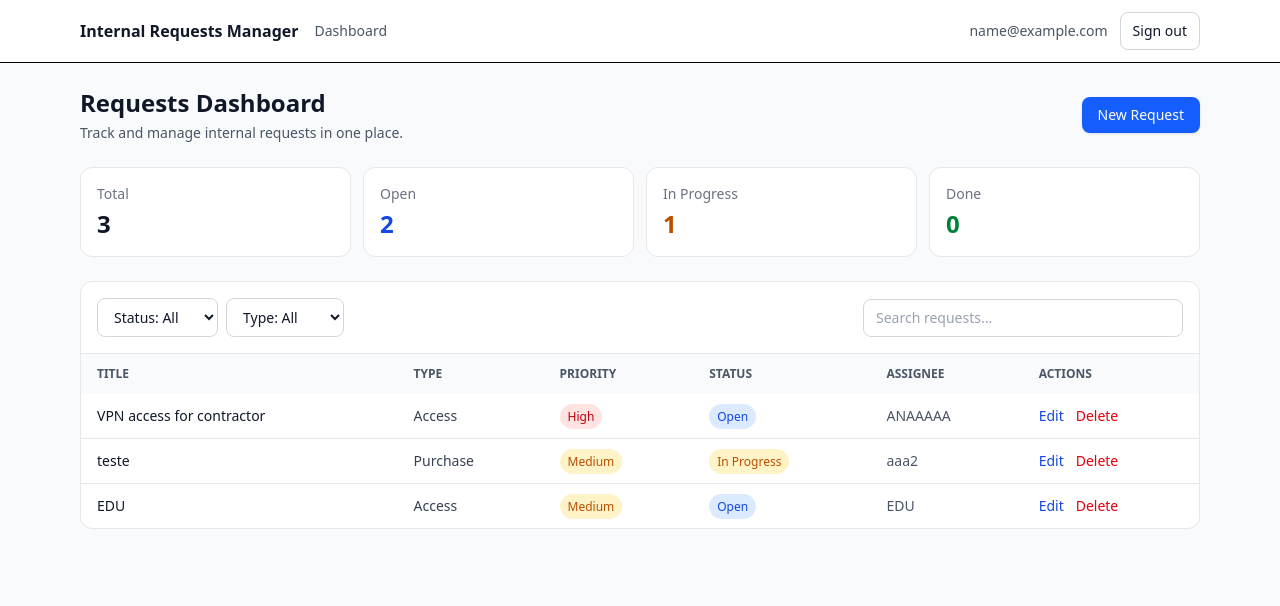
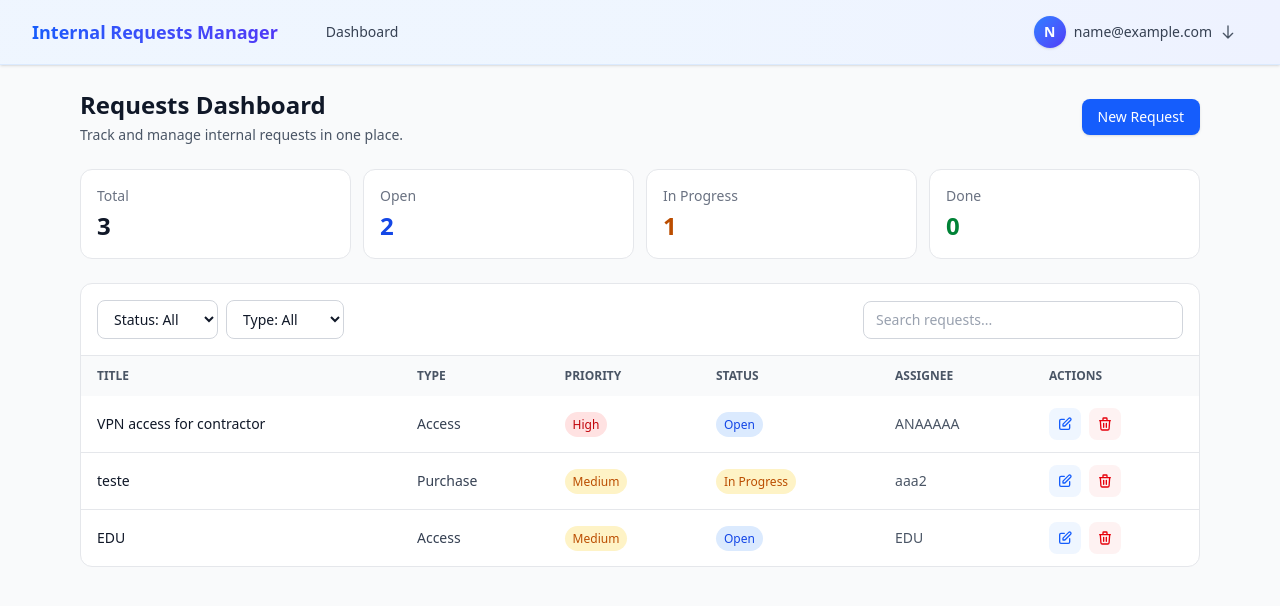
Before and after one commit to thamyresr/internal-requests-manager, a Vue app: page /dashboard in a window 1280 px wide. Both pictures are taken after typing "name@example.com", "Sample123" into the empty fields and a click on the button "Sign in". Shown: the top 606 px of the page. Built offline with nearby package versions, Linux system fonts and the light colour scheme; data requests are answered from the project's data file.

Commit message:
style: update edit and delete button

```diff
--- a/src/components/AppHeader.vue
+++ b/src/components/AppHeader.vue
@@ -1,59 +1,122 @@
 <script setup>
-import { computed } from "vue";
+import { computed, ref } from "vue";
 import { useRouter } from "vue-router";
 import { useAuthStore } from "../stores/authStore";
 
 const router = useRouter();
 const auth = useAuthStore();
+const isDropdownOpen = ref(false);
 
 const isLoggedIn = computed(() => auth.isAuthenticated.value);
 const email = computed(() => auth.user.value?.email || "");
+const userInitial = computed(() => email.value.charAt(0).toUpperCase());
 
 function onSignOut() {
   auth.signOut();
   router.push("/login");
+  isDropdownOpen.value = false;
+}
+
+function toggleDropdown() {
+  isDropdownOpen.value = !isDropdownOpen.value;
 }
 </script>
 
 <template>
-  <header class="border-b bg-white">
-    <div class="max-w-6xl mx-auto px-4 py-3 flex items-center justify-between">
-      <div class="flex items-center gap-4">
-        <RouterLink to="/dashboard" class="font-semibold text-gray-900 hover:opacity-90">
+  <header class="sticky top-0 z-50 border-b border-blue-100 bg-gradient-to-r from-blue-50 via-blue-50 to-indigo-50 shadow-sm">
+    <div class="max-w-7xl mx-auto px-4 sm:px-6 lg:px-8">
+      <div class="flex items-center justify-between h-16">
+        <!-- Logo e Título -->
+        <div class="flex items-center gap-8">
+          <RouterLink
+            to="/dashboard"
+            class="flex items-center gap-2 font-bold text-lg bg-gradient-to-r from-blue-600 to-indigo-600 bg-clip-text text-transparent hover:opacity-80 transition-opacity"
+          >
+
             Internal Requests Manager
           </RouterLink>
 
+          <!-- Nav Links -->
+          <nav v-if="isLoggedIn" class="hidden sm:flex items-center gap-0">
             <RouterLink
-          v-if="isLoggedIn"
               to="/dashboard"
-          class="text-sm text-gray-600 hover:text-gray-900 hover:underline"
+              class="px-4 py-2 text-sm font-medium text-gray-700 hover:text-blue-600 transition-colors relative group"
             >
               Dashboard
+              <span class="absolute bottom-0 left-4 right-4 h-0.5 bg-blue-600 rounded transform scale-x-0 group-hover:scale-x-100 transition-transform origin-left"></span>
             </RouterLink>
+          </nav>
         </div>
 
-      <div class="flex items-center gap-3">
+        <!-- User Menu -->
+        <div class="flex items-center gap-4">
           <template v-if="isLoggedIn">
-          <span class="hidden sm:inline text-sm text-gray-600">{{ email }}</span>
+            <!-- Dropdown Menu -->
+            <div class="relative">
+              <button
+                type="button"
+                @click="toggleDropdown"
+                class="flex items-center gap-2 px-3 py-2 rounded-lg hover:bg-white/50 transition-colors"
+              >
+                <!-- Avatar -->
+                <div class="w-8 h-8 rounded-full bg-gradient-to-br from-blue-500 to-indigo-600 text-white flex items-center justify-center text-sm font-semibold shadow-sm">
+                  {{ userInitial }}
+                </div>
+                <span class="hidden sm:inline text-sm text-gray-700">{{ email }}</span>
+                <svg
+                  class="w-4 h-4 text-gray-600 transition-transform"
+                  :class="{ 'rotate-180': isDropdownOpen }"
+                  fill="none"
+                  stroke="currentColor"
+                  viewBox="0 0 24 24"
+                >
+                  <path stroke-linecap="round" stroke-linejoin="round" stroke-width="2" d="M19 14l-7 7m0 0l-7-7m7 7V3"/>
+                </svg>
+              </button>
+
+              <!-- Dropdown Panel -->
+              <transition
+                enter-active-class="transition ease-out duration-100"
+                enter-from-class="opacity-0 scale-95"
+                enter-to-class="opacity-100 scale-100"
+                leave-active-class="transition ease-in duration-75"
+                leave-from-class="opacity-100 scale-100"
+                leave-to-class="opacity-0 scale-95"
+              >
+                <div
+                  v-if="isDropdownOpen"
+                  class="absolute right-0 mt-2 w-48 rounded-lg bg-white shadow-lg border border-gray-200 overflow-hidden"
+                >
+                  <div class="px-4 py-3 border-b border-gray-100">
+                    <p class="text-sm text-gray-600">Logged in as</p>
+                    <p class="text-sm font-semibold text-gray-900 truncate">{{ email }}</p>
+                  </div>
 
                   <button
                     type="button"
-            class="rounded-lg border border-gray-300 bg-white px-3 py-2 text-sm font-medium text-gray-900 hover:bg-gray-50"
                     @click="onSignOut"
+                    class="w-full text-left px-4 py-2 text-sm text-gray-700 hover:bg-red-50 hover:text-red-700 transition-colors flex items-center gap-2"
                   >
+                    <svg class="w-4 h-4" fill="none" stroke="currentColor" viewBox="0 0 24 24">
+                      <path stroke-linecap="round" stroke-linejoin="round" stroke-width="2" d="M17 16l4-4m0 0l-4-4m4 4H7m6 4v1a3 3 0 01-3 3H6a3 3 0 01-3-3V7a3 3 0 013-3h4a3 3 0 013 3v1"/>
+                    </svg>
                     Sign out
                   </button>
+                </div>
+              </transition>
+            </div>
           </template>
 
           <template v-else>
             <RouterLink
               to="/login"
-            class="rounded-lg bg-blue-600 px-3 py-2 text-sm font-medium text-white hover:bg-blue-700"
+              class="px-4 py-2 rounded-lg bg-gradient-to-r from-blue-600 to-indigo-600 text-white text-sm font-medium hover:shadow-lg hover:shadow-blue-200 transition-all duration-200"
             >
               Sign in
             </RouterLink>
           </template>
         </div>
       </div>
+    </div>
   </header>
 </template>
--- a/src/views/DashboardView.vue
+++ b/src/views/DashboardView.vue
@@ -220,20 +220,26 @@ function priorityClasses(priority) {
               </td>
 
               <td class="px-4 py-3">
-                <div class="flex gap-3">
+                <div class="flex gap-2 items-center">
                   <RouterLink
-                    class="font-medium text-blue-700 hover:text-blue-800 hover:underline"
+                    class="inline-flex items-center justify-center w-8 h-8 rounded-lg bg-blue-50 text-blue-600 hover:bg-blue-100 transition-colors"
                     :to="`/requests/${r.id}/edit`"
+                    title="Edit request"
                   >
-                    Edit
+                    <svg class="w-4 h-4" fill="none" stroke="currentColor" viewBox="0 0 24 24">
+                      <path stroke-linecap="round" stroke-linejoin="round" stroke-width="2" d="M11 5H6a2 2 0 00-2 2v11a2 2 0 002 2h11a2 2 0 002-2v-5m-1.414-9.414a2 2 0 112.828 2.828L11.828 15H9v-2.828l8.586-8.586z"/>
+                    </svg>
                   </RouterLink>
 
                   <button
                     type="button"
-                    class="font-medium text-red-600 hover:text-red-700 hover:underline"
+                    class="inline-flex items-center justify-center w-8 h-8 rounded-lg bg-red-50 text-red-600 hover:bg-red-100 transition-colors"
                     @click="onDelete(r.id)"
+                    title="Delete request"
                   >
-                    Delete
+                    <svg class="w-4 h-4" fill="none" stroke="currentColor" viewBox="0 0 24 24">
+                      <path stroke-linecap="round" stroke-linejoin="round" stroke-width="2" d="M19 7l-.867 12.142A2 2 0 0116.138 21H7.862a2 2 0 01-1.995-1.858L5 7m5 4v6m4-6v6m1-10V4a1 1 0 00-1-1h-4a1 1 0 00-1 1v3M4 7h16"/>
+                    </svg>
                   </button>
                 </div>
               </td>
```
Lines whose indentation alone changed are shown as unchanged.
